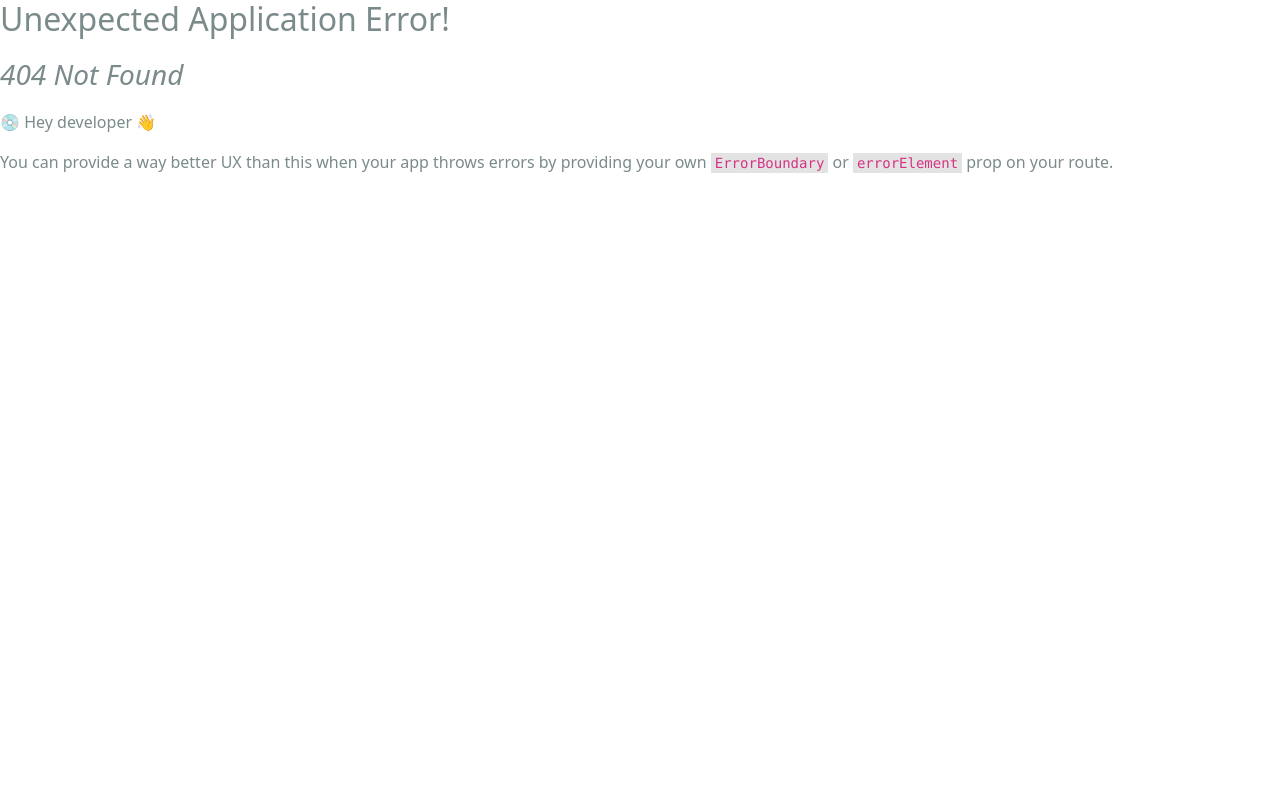
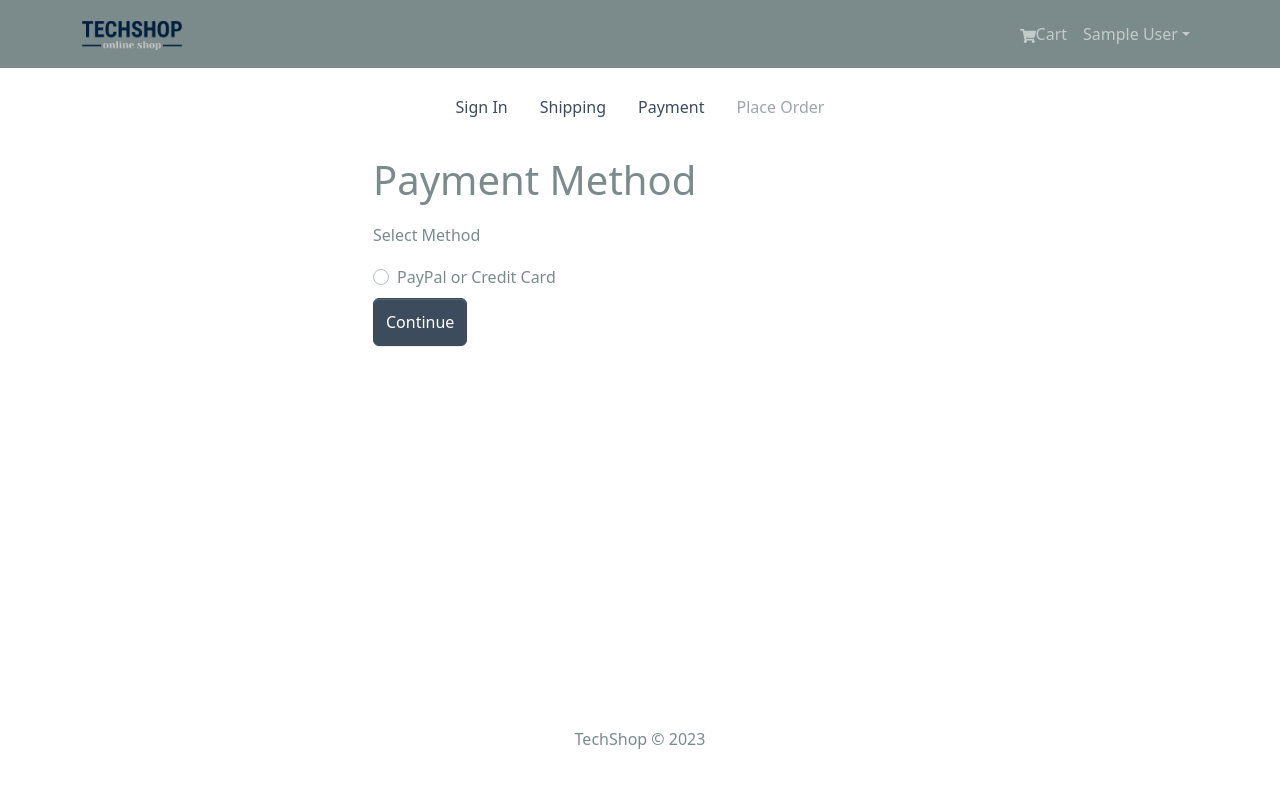
Before and after one commit to MrShifu01/TechShop, a React (Create React App) app in the folder frontend/: page /payment in a window 1280 px wide. Before the commit this address had no page. Shown: the top 788 px of the page. Built offline with nearby package versions, Linux system fonts and the light colour scheme; sample sign-in values are in the browser's storage; the HTML template or start-up script is replaced by a standard one.

Commit message:
payments page done

```diff
--- a/frontend/src/index.js
+++ b/frontend/src/index.js
@@ -20,6 +20,7 @@ import LoginScreen from './screens/LoginScreen';
 import RegisterScreen from './screens/RegisterScreen';
 import ShippingScreen from './screens/ShippingScreen';
 import PrivateRoute from './components/PrivateRoute';
+import PaymentScreen from './screens/PaymentScreen';
 
 import { Provider } from 'react-redux';
 import store from './store'
@@ -38,7 +39,7 @@ const router = createBrowserRouter(
       {/* Private Routes */}
       <Route path='' element={<PrivateRoute/>}>
         <Route path='/shipping' element={<ShippingScreen/>}/>
-
+        <Route path='/payment' element={<PaymentScreen/>}/>
       </Route>
     </Route>
   )
--- /dev/null
+++ b/frontend/src/screens/PaymentScreen.js
@@ -0,0 +1,51 @@
+import { useState, useEffect } from 'react'
+import { Form, Button, Col } from 'react-bootstrap'
+import FormContainer from '../components/FormContainer'
+import CheckoutSteps from '../components/CheckoutSteps'
+import { useSelector, useDispatch } from 'react-redux'
+import { useNavigate } from 'react-router-dom'
+import { savePaymentMethod } from '../slices/cartSlice'
+
+const PaymentScreen = () => {
+    const [paymentMethod, setPaymentMethod] = useState('PayPal')
+    const dispatch = useDispatch()
+    const navigate = useNavigate()
+    const shippingAddress = (useSelector((state) => state.cart.shippingAddress))
+
+    useEffect(() => {
+        if (!shippingAddress) {
+            navigate('/shipping')
+        }
+    }, [shippingAddress, navigate])
+
+    const handleSubmit = (ev) => {
+        ev.preventDefault()
+        dispatch(savePaymentMethod(paymentMethod))
+        navigate('/placeorder')
+    }
+
+  return (
+    <FormContainer>
+        <CheckoutSteps step1 step2 step3/>
+        <h1>Payment Method</h1>
+        <Form onSubmit={handleSubmit}>
+            <Form.Group>
+                <Form.Label>Select Method</Form.Label>
+                <Col>
+                    <Form.Check
+                    type='radio'
+                    className='my-2'
+                    label='PayPal or Credit Card'
+                    name='paymentMethod'
+                    value={paymentMethod}
+                    onChange={(ev) => setPaymentMethod(ev.target.value)}
+                    ></Form.Check>
+                </Col>
+            </Form.Group>
+            <Button type='submit' variant='primary'>Continue</Button>
+        </Form>
+    </FormContainer>
+  )
+}
+
+export default PaymentScreen
```
